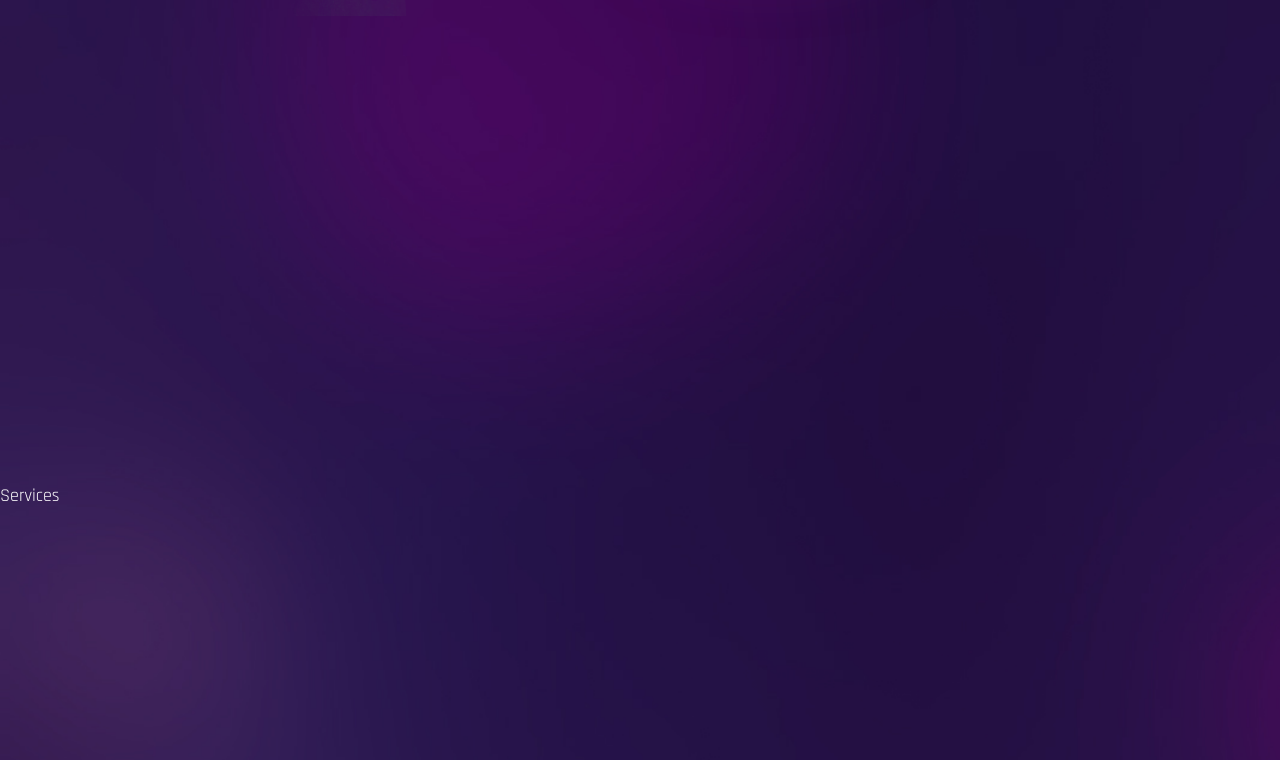
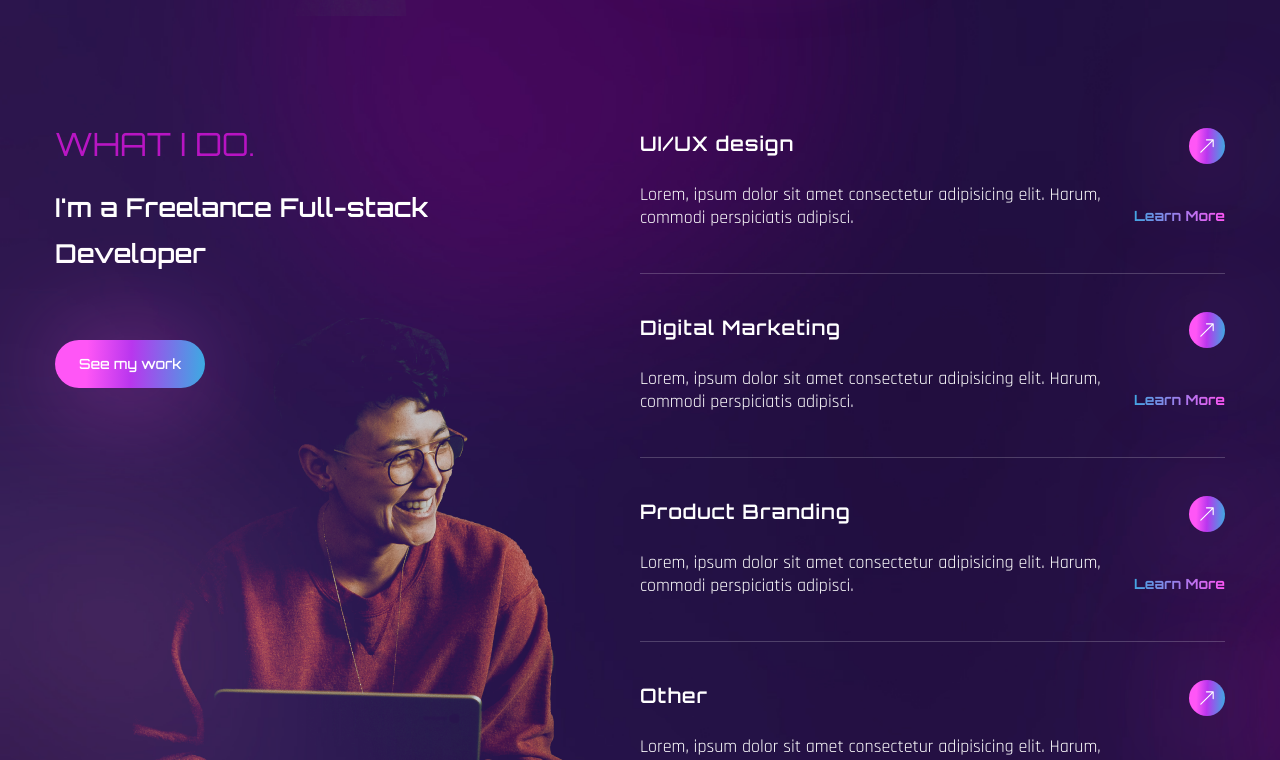
Before and after one commit to Iznobadd/portfolio, a React (Create React App) app: page / in a window 1280 px wide. Shown: the part 1440-2200 px from the top of the page. Built offline with nearby package versions, Linux system fonts and the light colour scheme; a web font is replaced by a local one.

Commit message:
finish services

```diff
--- a/src/components/Services.tsx
+++ b/src/components/Services.tsx
@@ -1,7 +1,91 @@
+import { BsArrowUpRight } from "react-icons/bs";
+import { motion } from "framer-motion";
+import { fadeIn } from "../variants";
+const services = [
+  {
+    name: "UI/UX design",
+    description:
+      "Lorem, ipsum dolor sit amet consectetur adipisicing elit. Harum, commodi perspiciatis adipisci.",
+    link: "Learn More",
+  },
+  {
+    name: "Digital Marketing",
+    description:
+      "Lorem, ipsum dolor sit amet consectetur adipisicing elit. Harum, commodi perspiciatis adipisci.",
+    link: "Learn More",
+  },
+  {
+    name: "Product Branding",
+    description:
+      "Lorem, ipsum dolor sit amet consectetur adipisicing elit. Harum, commodi perspiciatis adipisci.",
+    link: "Learn More",
+  },
+  {
+    name: "Other",
+    description:
+      "Lorem, ipsum dolor sit amet consectetur adipisicing elit. Harum, commodi perspiciatis adipisci.",
+    link: "Learn More",
+  },
+];
 export default function Services() {
   return (
-    <div className="section" id="services">
-      Services
-    </div>
+    <section className="section" id="services">
+      <div className="container mx-auto">
+        <div className="flex flex-col lg:flex-row">
+          <motion.div
+            variants={fadeIn("right", 0.3)}
+            initial="hidden"
+            whileInView={"show"}
+            viewport={{ once: false, amount: 0.3 }}
+            className="flex-1 lg:bg-services lg:bg-bottom bg-no-repeat mix-blend-lighten mb-12 lg:mb-0"
+          >
+            <h2 className="h2 text-accent mb-6">What I Do.</h2>
+            <h3 className="h3 max-w-[455px] mb-16">
+              I'm a Freelance Full-stack Developer
+            </h3>
+            <button className="btn btn-sm">See my work</button>
+          </motion.div>
+          <motion.div
+            variants={fadeIn("left", 0.5)}
+            initial="hidden"
+            whileInView={"show"}
+            viewport={{ once: false, amount: 0.3 }}
+            className="flex-1"
+          >
+            <div>
+              {services.map((service, index) => {
+                const { name, description, link } = service;
+                return (
+                  <div
+                    className="border-b border-white/20 h-[146px] mb-[38px] flex"
+                    key={index}
+                  >
+                    <div className="max-w-[476px]">
+                      <h4 className="text-[20px] tracking-wider font-primary font-semibold mb-6">
+                        {name}
+                      </h4>
+                      <p className="font-secondary leading-tight">
+                        {description}
+                      </p>
+                    </div>
+                    <div className="flex flex-col flex-1 items-end">
+                      <a
+                        href="#"
+                        className="btn w-9 h-9 mb-[42px] flex justify-center items-center"
+                      >
+                        <BsArrowUpRight />
+                      </a>
+                      <a href="#" className="text-gradient text-sm">
+                        {link}
+                      </a>
+                    </div>
+                  </div>
+                );
+              })}
+            </div>
+          </motion.div>
+        </div>
+      </div>
+    </section>
   );
 }
```
